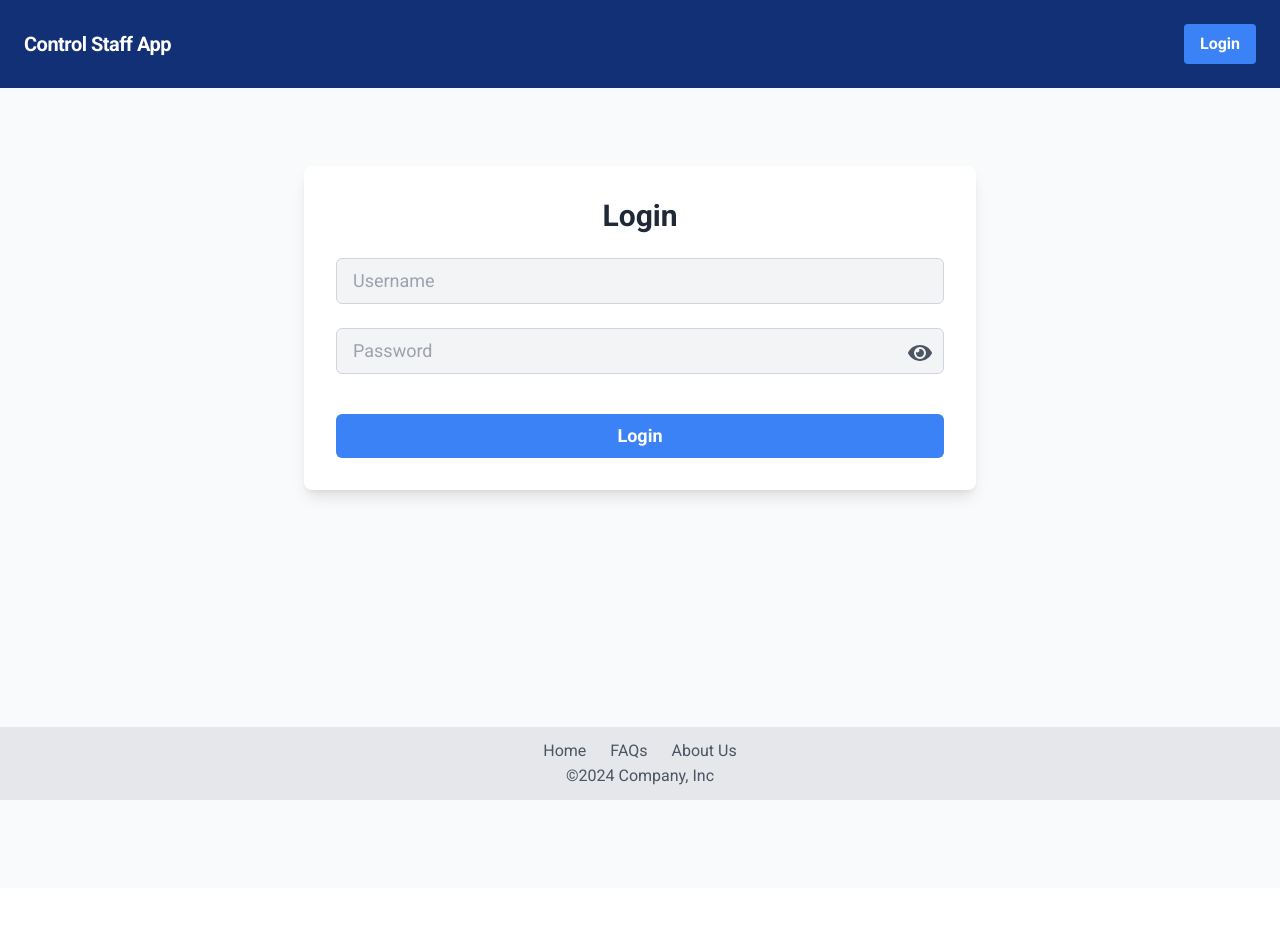
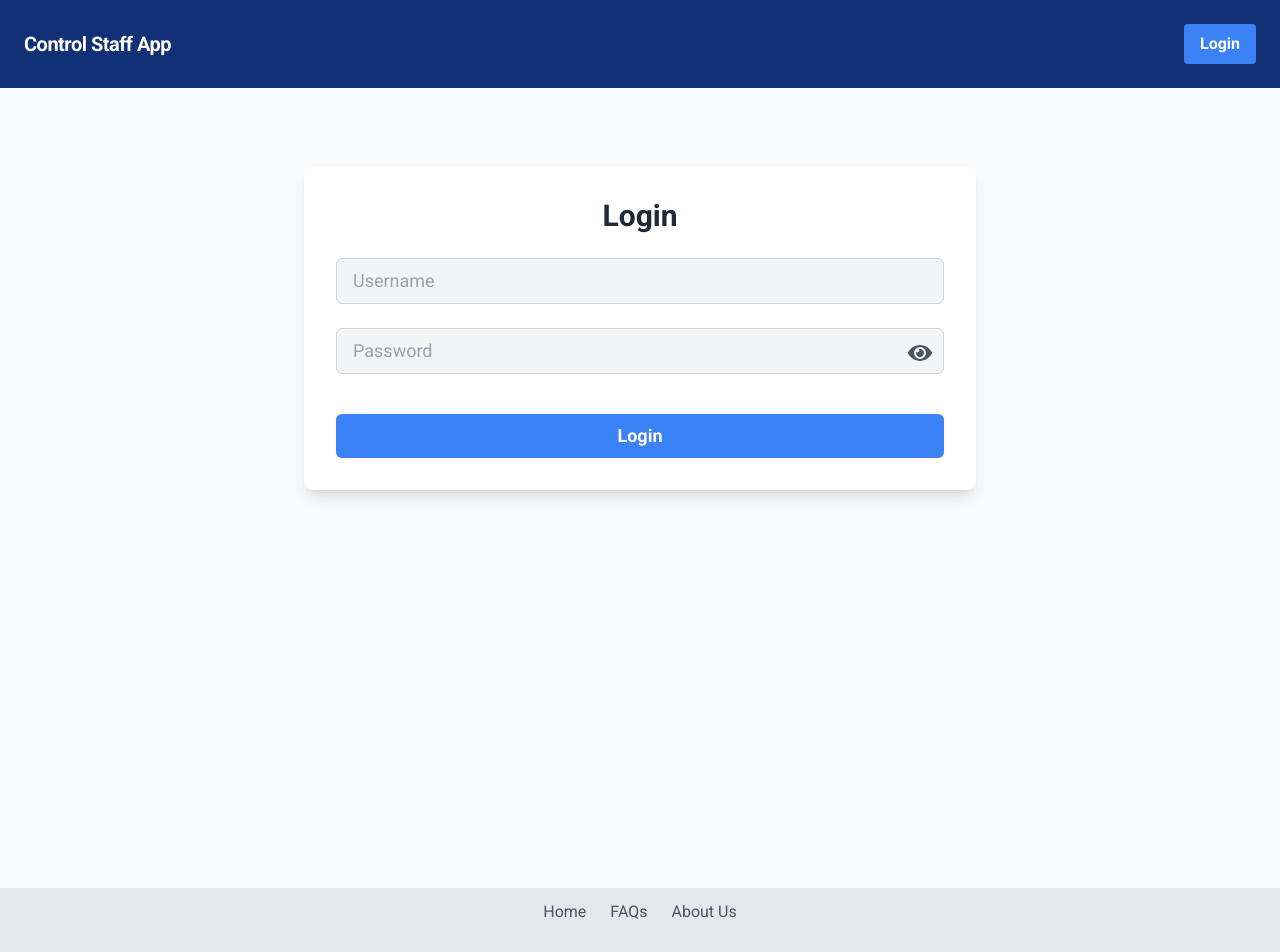
Before and after one commit to BladEvgen/Control-app, a React (Vite) app in the folder frontend/: page /app/login in a window 1280 px wide. Shown: the top 952 px of the page. Built offline with nearby package versions, Linux system fonts and the light colour scheme.

Commit message:
Changed position
Now footer will be at the end of page and will not overlap the main page content

```diff
--- a/frontend/src/components/FooterComponent.tsx
+++ b/frontend/src/components/FooterComponent.tsx
@@ -1,34 +1,33 @@
 import { Link } from "../RouterUtils";
+
 const FooterComponent = () => {
   const currentYear = new Date().getFullYear();
 
   return (
-    <div className="sticky bottom-0">
-      <footer className="py-3 bg-gray-200">
+    <footer className="py-3 bg-gray-200 mt-auto">
       <div className="container mx-auto">
-          <ul className="flex justify-center border-b pb-3 mb-3">
-            <li className="mr-6">
+        <div className="flex justify-center border-b pb-3 mb-3">
+          <div className="mr-6">
             <Link to="/" className="text-gray-600 hover:text-gray-800">
               Home
             </Link>
-            </li>
-            <li className="mr-6">
+          </div>
+          <div className="mr-6">
             <Link to="/" className="text-gray-600 hover:text-gray-800">
               FAQs
             </Link>
-            </li>
-            <li>
+          </div>
+          <div>
             <Link to="/" className="text-gray-600 hover:text-gray-800">
               About Us
             </Link>
-            </li>
-          </ul>
+          </div>
+        </div>
         <p className="text-center text-gray-600">
-            ©{currentYear} Company, Inc
+          © <span id="currentYear">{currentYear}</span> Company, Inc
         </p>
       </div>
     </footer>
-    </div>
   );
 };
 
```
Lines whose indentation alone changed are shown as unchanged.
